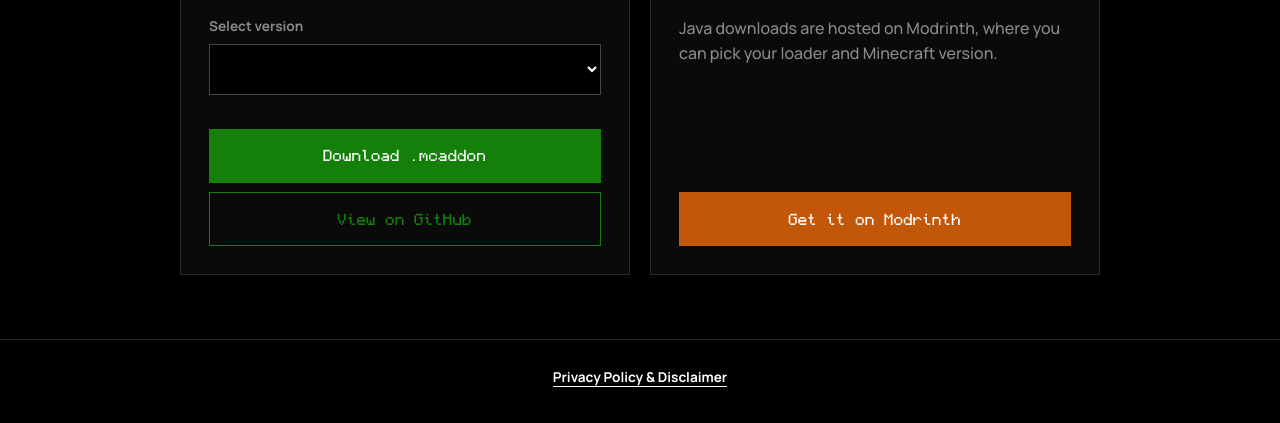
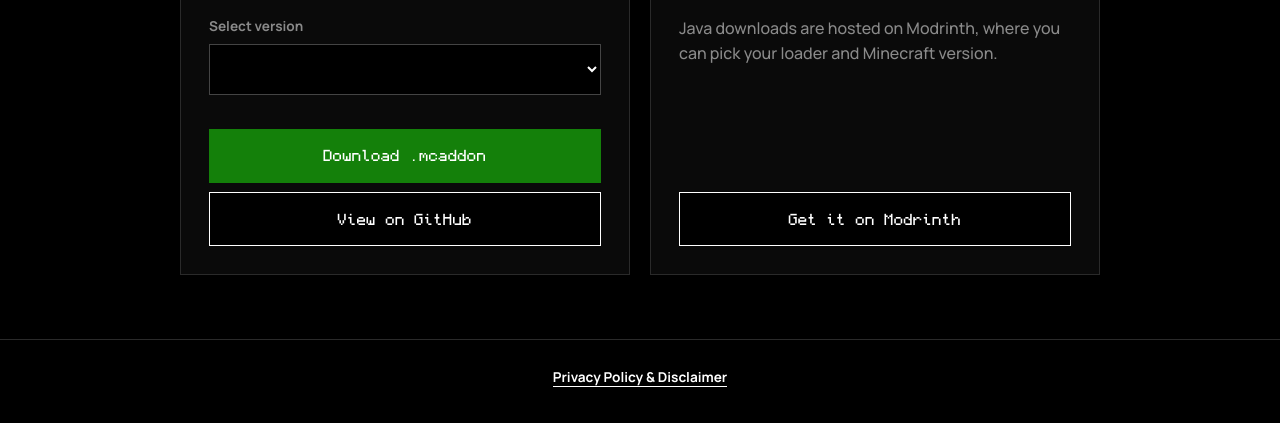
Before and after one commit to guyanon0265/duckmod-website, a website: page src/index.html in a window 1280 px wide. Shown: the part 253-676 px from the top of the page. Drawn offline with Linux system fonts and the light colour scheme.

Commit message:
Changed Modrinth button styling.

```diff
--- a/src/index.html
+++ b/src/index.html
@@ -43,7 +43,7 @@
           <h2 id="heading-java">Mod</h2>
           <p class="note">Java downloads are hosted on Modrinth, where you can pick your loader and Minecraft version.</p>
           <div class="actions">
-            <a class="btn primary" id="modrinth" href="#" rel="noopener">Get it on Modrinth</a>
+            <a class="btn" id="modrinth" href="#" rel="noopener">Get it on Modrinth</a>
           </div>
         </section>
       </div>
--- a/src/style.css
+++ b/src/style.css
@@ -206,7 +206,7 @@ select + .note {
   margin-bottom: 0;
 }
 
-/* ---- Buttons: outlined by default, .primary is filled ---- */
+/* ---- Buttons ---- */
 .actions {
   display: grid;
   gap: 0.6rem;
@@ -219,13 +219,14 @@ select + .note {
   font-size: 0.9rem;
   text-align: center;
   text-decoration: none;
-  color: var(--text, var(--a));
-  background: var(--fill, transparent);
-  border: 1px solid var(--a);
+  color: var(--ink);
+  background: var(--bg);
+  border: 1px solid var(--ink);
 }
 .btn.primary {
-  --fill: var(--a);
-  --text: #fff;
+  color: #fff;
+  background: var(--a);
+  border-color: var(--a);
 }
 
 /* ---- Footer ---- */
```
